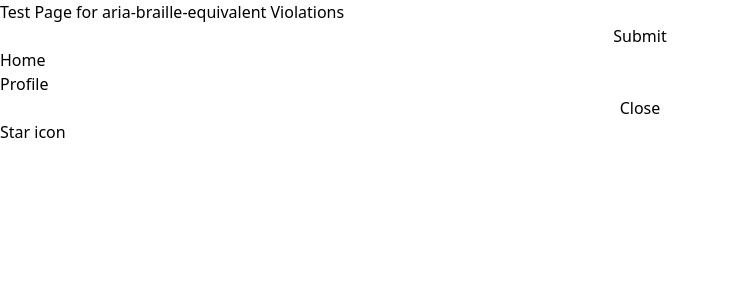
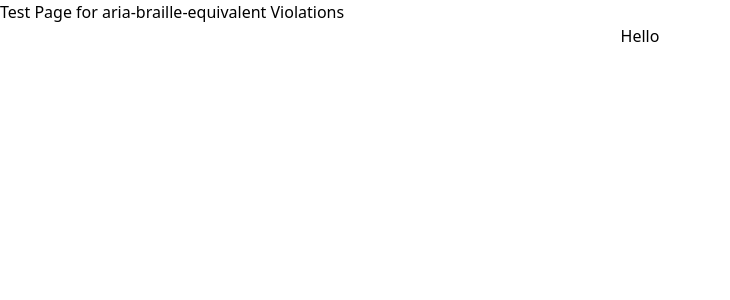
Before and after one commit to test-party/guinea-pig-next, a Next.js app: page /aria-braille-equivalent in a window 1280 px wide. Shown: the top 300 px of the page, without its empty margins (0-730 px from the left). Built offline with nearby package versions, Linux system fonts and the light colour scheme.

Commit message:
amk - ax page

```diff
--- a/src/app/aria-braille-equivalent/page.tsx
+++ b/src/app/aria-braille-equivalent/page.tsx
@@ -1,34 +1,36 @@
-// http://localhost:3000/aria-braille-equivalent
+//http://localhost:3000/aria-braille-equivalent
 export default function Page() {
-  return (
-    <div>
-      <h1>Test Page for aria-braille-equivalent Violations</h1>
+    return (
+        <div>
+            <h1>Test Page for aria-braille-equivalent Violations</h1>
 
-      <button aria-braillelabel="Submit form">
-        Submit
-      </button>
+            <button id="pass1" aria-braillelabel="hello">Hello</button>
+            <button id="pass2" aria-braillelabel=""></button>
+            <button id="incomplete1" aria-braillelabel="hello"></button>
 
-      <div role="navigation" aria-brailleroledescription="Site menu">
-        <ul>
-          <li><a href="/home">Home</a></li>
-        </ul>
-      </div>
+            <aside
+                id="pass3"
+                aria-roledescription="table of contents"
+                aria-brailleroledescription=""
+            ></aside>
 
-      <a href="/profile" aria-braillelabel="User profile link" aria-label="Go to your account">
-        Profile
-      </a>
+            <aside
+                id="pass4"
+                aria-roledescription="table of contents"
+                aria-brailleroledescription="table of contents"
+            ></aside>
 
-      <button aria-braillelabel="Close window" aria-label="">
-        Close
-      </button>
+            <aside
+                id="pass5"
+                aria-roledescription=""
+                aria-brailleroledescription=""
+            ></aside>
 
-      <span aria-brailleroledescription="Decorative element">
-        Star icon
-      </span>
-
-      <div aria-braillelabel="Hidden content" hidden>
-        This is hidden
-      </div>
-    </div>
-  );
+            <aside
+                id="incomplete2"
+                aria-roledescription=""
+                aria-brailleroledescription="table of contents"
+            ></aside>
+        </div>
+    );
 }
```
